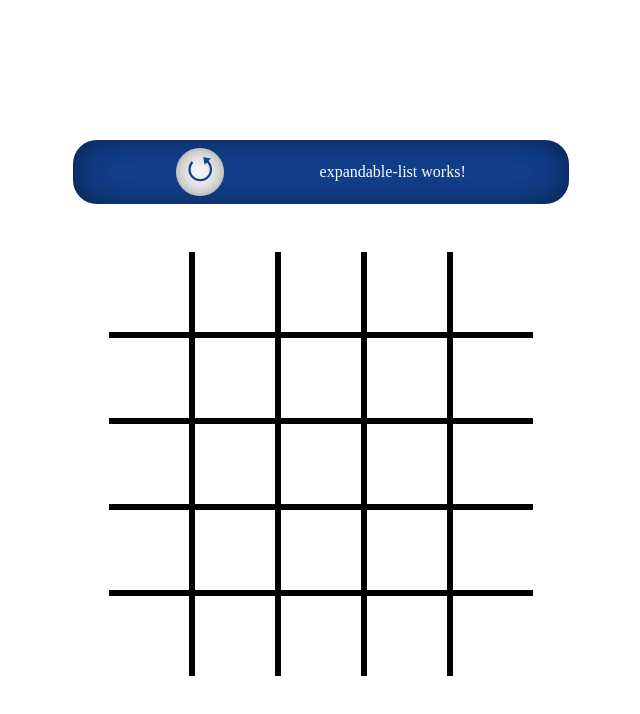
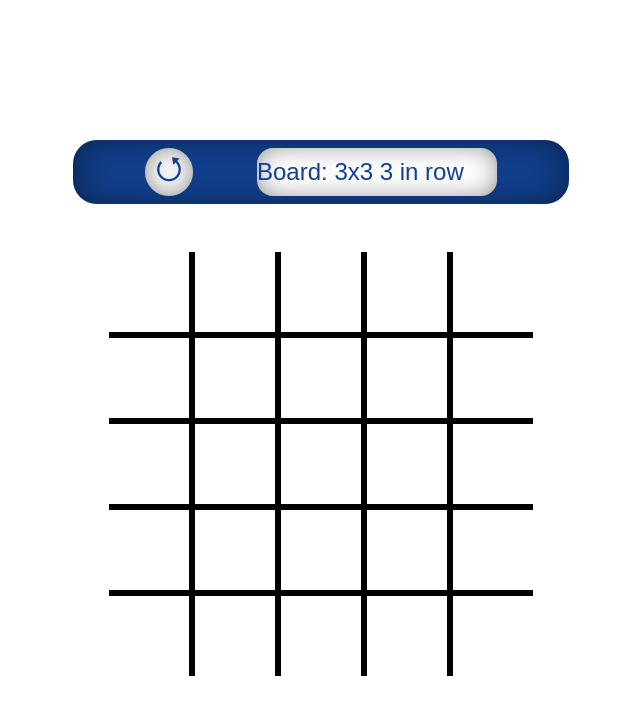
Before and after one commit to gudmar/NGTicTacToe, an Angular app: page / in a window 1280 px wide. Shown: the top 714 px of the page, without its empty margins (327-967 px from the left). Built offline with nearby package versions, Linux system fonts and the light colour scheme.

Commit message:
Component for chosing board size implemented. Still needs binding to board

```diff
--- a/src/app/game-controls/game-controls.component.html
+++ b/src/app/game-controls/game-controls.component.html
@@ -1,5 +1,5 @@
 
 <div class="game-controls-wrapper center">
     <div class="round-button center" (click) = "restartOnClick()">&#11119;</div>
-    <app-expandable-list></app-expandable-list>
+    <app-expandable-list [listOfOptions] = "gameSizes"></app-expandable-list>
 </div>
--- a/src/app/game-controls/game-controls.component.ts
+++ b/src/app/game-controls/game-controls.component.ts
@@ -8,7 +8,7 @@ import { Component, OnInit, Input, Output , EventEmitter} from '@angular/core';
 export class GameControlsComponent implements OnInit {
 
   @Output() restartEvent: EventEmitter<null> = new EventEmitter();
-
+  gameSizes: string[] = ['Board: 3x3 3 in row', 'Board: 5x5 5 in row', 'Board 10x10 5 in row']
   constructor() {
   }
 
--- a/src/app/shared/expandable-list/expandable-list.component.css
+++ b/src/app/shared/expandable-list/expandable-list.component.css
@@ -0,0 +1,40 @@
+.center-left{
+    display: flex;
+    justify-content: flex-start;
+    align-items: center;
+}
+.list-oppener{
+    --blue: #124191;
+    color: var(--blue);
+    background-color: white;
+    font-size: 2rem;
+    position: relative;
+    width: 15rem;
+    height: 3rem;
+    border-radius: 1rem;
+    box-shadow: inset 0px 0px 30px -8px rgba(0,0,0,0.64);
+    font-family: Arial, Helvetica, sans-serif;
+}
+.list-oppener:hover{
+    cursor: pointer;
+}
+.list-oppener>span{
+    font-size: 1.5rem;
+    position: relative;
+    height: 100%;
+}
+.list-of-options{
+    position: absolute;
+    width: 100%;
+    max-height: 20rem;
+    background-color: white;
+    color: var(--blue);
+    top: 2.2rem;
+}
+.option{
+    font-size: 1rem;
+}
+.option:hover{
+    background-color: var(--blue);
+    color: white;
+}
--- a/src/app/shared/expandable-list/expandable-list.component.html
+++ b/src/app/shared/expandable-list/expandable-list.component.html
@@ -1 +1,6 @@
-<p>expandable-list works!</p>
+<div class="list-oppener">
+    <span class="center-left">{{listOfOptions[actualOption]}}</span>
+    <div class="list-of-options" *ngIf="!isListHidden">
+        <div class="option center-left" *ngFor="let option of listOfOptions">{{option}}</div>
+    </div>
+</div>
--- a/src/app/shared/expandable-list/expandable-list.component.ts
+++ b/src/app/shared/expandable-list/expandable-list.component.ts
@@ -1,13 +1,27 @@
-import { Component, OnInit } from '@angular/core';
+import { Component, OnInit, Input, HostListener} from '@angular/core';
+import { ValueConverter } from '@angular/compiler/src/render3/view/template';
+
+
+interface SingleOption {
+  name: string,
+  value: number
+}
 
 @Component({
   selector: 'app-expandable-list',
   templateUrl: './expandable-list.component.html',
   styleUrls: ['./expandable-list.component.css']
 })
+
 export class ExpandableListComponent implements OnInit {
+  @Input() listOfOptions: string[] = [];
+  @Input() actualOption: number = 0;
+  isListHidden: boolean = true;
+  constructor() { }
 
-  constructor() { }
+  @HostListener('click') toggleListVisibility(){
+    this.isListHidden = this.isListHidden?false:true;
+  }
 
   ngOnInit(): void {
   }
```
